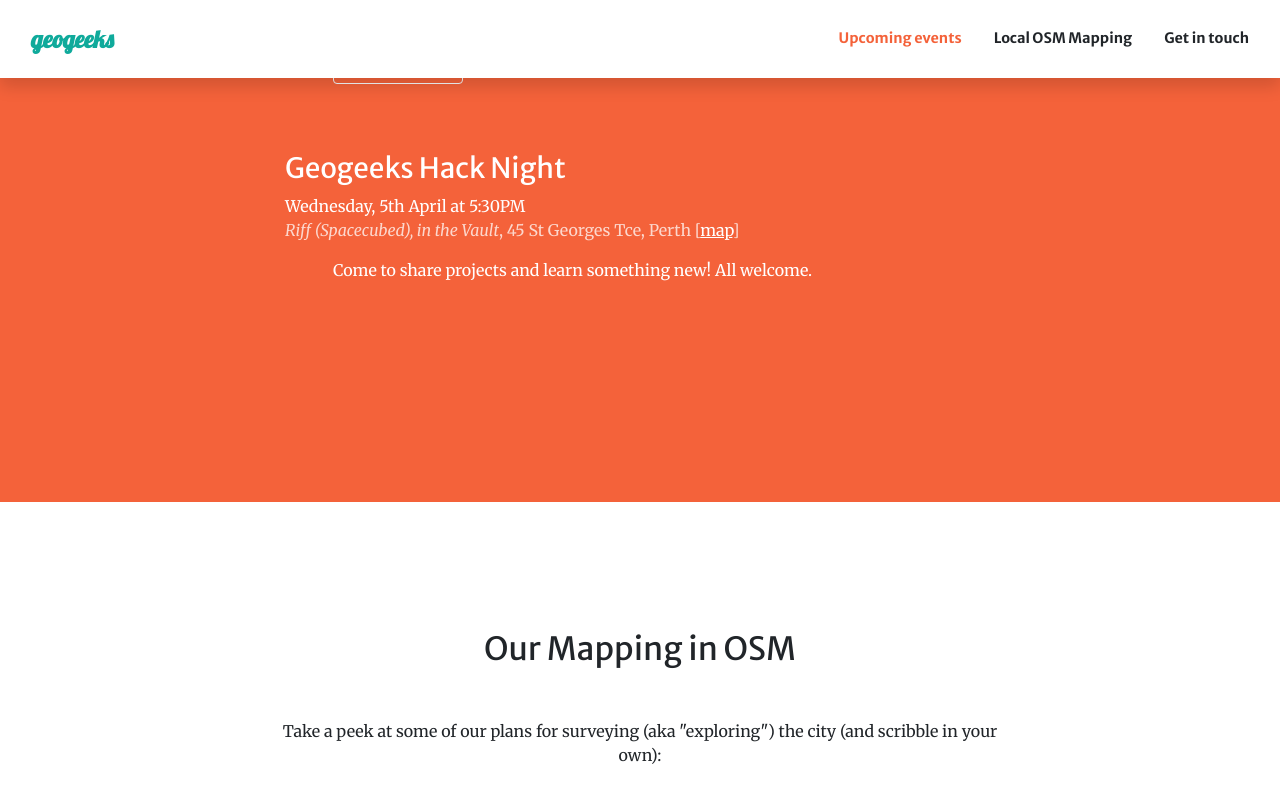
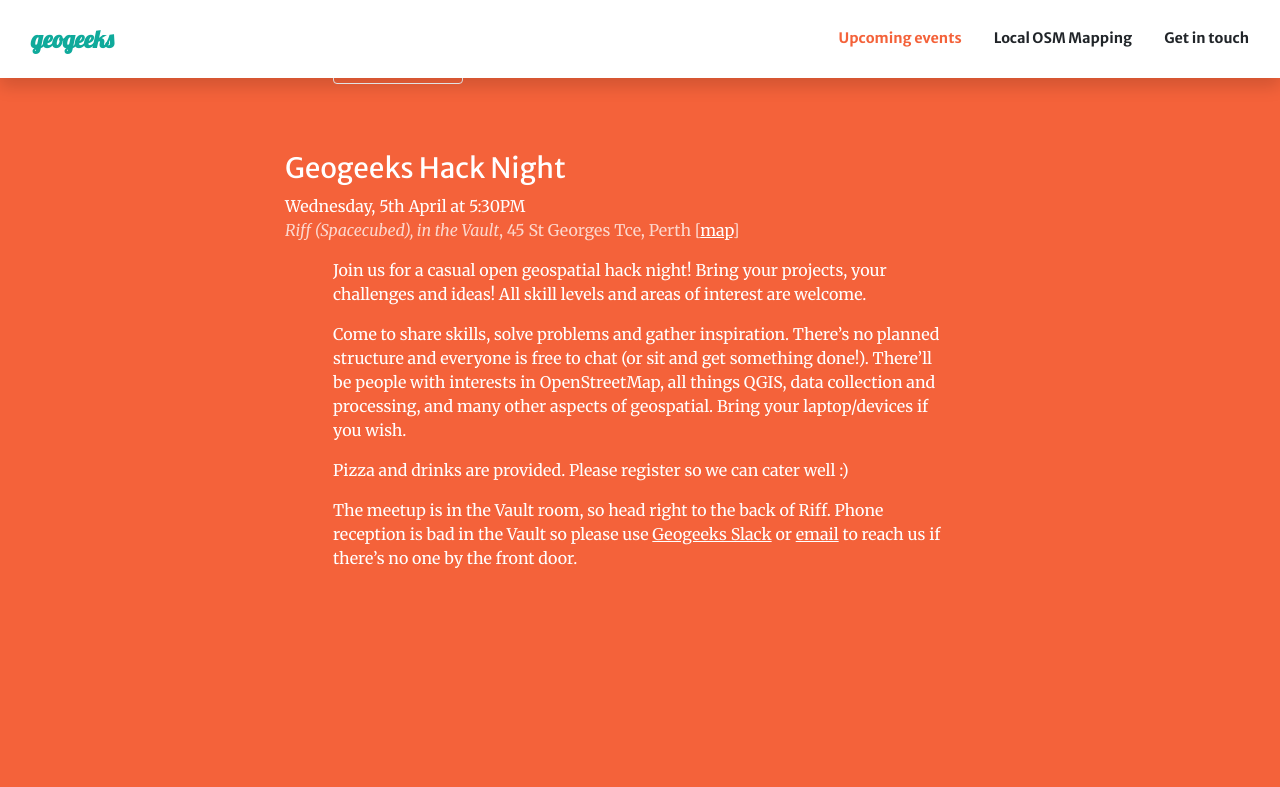
Before and after one commit to geogeeks-au/geogeeks-au.github.io, a Jekyll site: the page built from index.html, in a window 1280 px wide and 900 px high, scrolled down 1625 px, cut to the strip 0-787 px from the top of the window. Built offline with Jekyll 4.4.1, drawn with Linux system fonts in a browser that asks for light colours; comment, search, counter and statistics services are not loaded.

Commit message:
Add hack night details

```diff
--- a/_data/events.yml
+++ b/_data/events.yml
@@ -287,7 +287,18 @@ events:
     date: Wednesday, 5th April
     time: 5:30PM
     description: |
-        Come to share projects and learn something new! All welcome.
+        Join us for a casual open geospatial hack night! Bring your projects, your challenges and ideas! All skill levels and areas of interest are welcome.
+
+        Come to share skills, solve problems and gather inspiration. There's no planned structure and everyone is free to chat (or sit and get something done!).
+        There'll be people with interests in OpenStreetMap, all things QGIS, data collection and processing, and many other aspects of geospatial.
+        Bring your laptop/devices if you wish.
+
+        Pizza and drinks are provided. Please register so we can cater well :)
+
+        The meetup is in the Vault room, so head right to the back of Riff.
+        Phone reception is bad in the Vault so please
+        use [Geogeeks Slack](https://join.slack.com/t/geogeeks/shared_invite/zt-13fnotoqb-YkyMTmvwZEB_nDUis_30hw)
+        or [email](mailto:geogeeks.perth@gmail.com) to reach us if there's no one by the front door.
     location:
         name: Riff (Spacecubed), in the Vault
         address: 45 St Georges Tce, Perth
```
